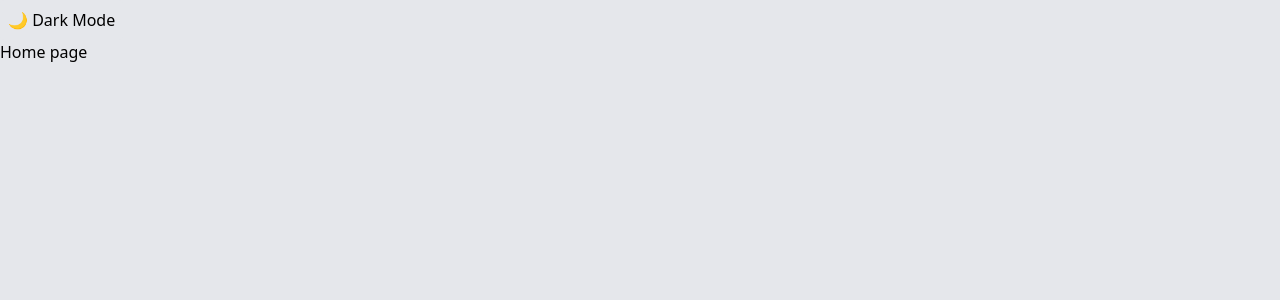
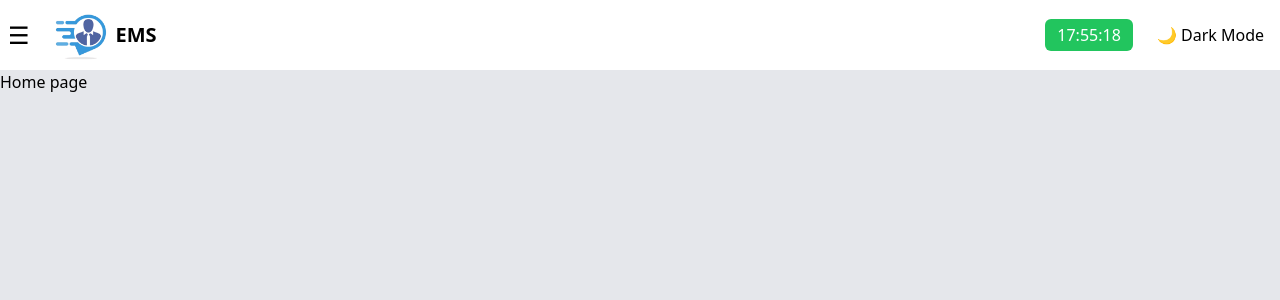
Before and after one commit to Mehedi4467/employee-management-system, a Next.js app: page / in a window 1280 px wide. Shown: the top 300 px of the page. Built offline with nearby package versions, Linux system fonts and the light colour scheme.

Commit message:
header and logo added

```diff
--- a/src/app/layout.tsx
+++ b/src/app/layout.tsx
@@ -1,6 +1,6 @@
 import type { Metadata } from "next";
 import "./globals.css";
-import ThemeToggle from "@/components/ThemeToggle";
+import Header from "@/components/Common/Header";
 
 export const metadata: Metadata = {
   title: "Employee Management System",
@@ -15,7 +15,8 @@ export default function RootLayout({
   return (
     <html lang="en">
       <body className="bg-gray-200 dark:bg-gray-800 dark:text-white">
-        <ThemeToggle />
+        <Header />
+
         {children}
       </body>
     </html>
--- /dev/null
+++ b/src/components/Common/Header.tsx
@@ -0,0 +1,38 @@
+"use client";
+import Image from "next/image";
+import React, { useEffect, useState } from "react";
+import ThemeToggle from "../ThemeToggle";
+
+const Header = () => {
+  const [time, setTime] = useState(new Date());
+
+  useEffect(() => {
+    const interval = setInterval(() => setTime(new Date()), 1000);
+    return () => clearInterval(interval);
+  }, []);
+
+  const formattedTime = time.toLocaleTimeString("en-GB", { hour12: false });
+  return (
+    <nav className="flex items-center justify-between dark:bg-[#1f2937] dark:shadow-lg bg-white px-2">
+      <div className="flex items-center">
+        <button className="text-2xl mr-4">☰</button>
+        <Image
+          src="/logo.png"
+          alt="User Avatar"
+          width={70}
+          height={70}
+          className="rounded-full"
+        />
+        <span className=" text-xl font-bold">EMS</span>
+      </div>
+      <div className="flex items-center space-x-4">
+        <span className="bg-green-500 text-white px-3 py-1 rounded-md">
+          {formattedTime}
+        </span>
+        <ThemeToggle />
+      </div>
+    </nav>
+  );
+};
+
+export default Header;
--- a/src/components/ThemeToggle.tsx
+++ b/src/components/ThemeToggle.tsx
@@ -31,7 +31,7 @@ export default function ThemeToggle() {
   return (
     <button
       onClick={toggleTheme}
-      className="p-2 rounded bg-gray-200 dark:bg-gray-800 dark:text-white text-center"
+      className="p-2 rounded text-center"
     >
       {theme === "light" ? "🌙 Dark Mode" : "☀️ Light Mode"}
     </button>
```
Also changed, not shown: public/logo.png (added).
